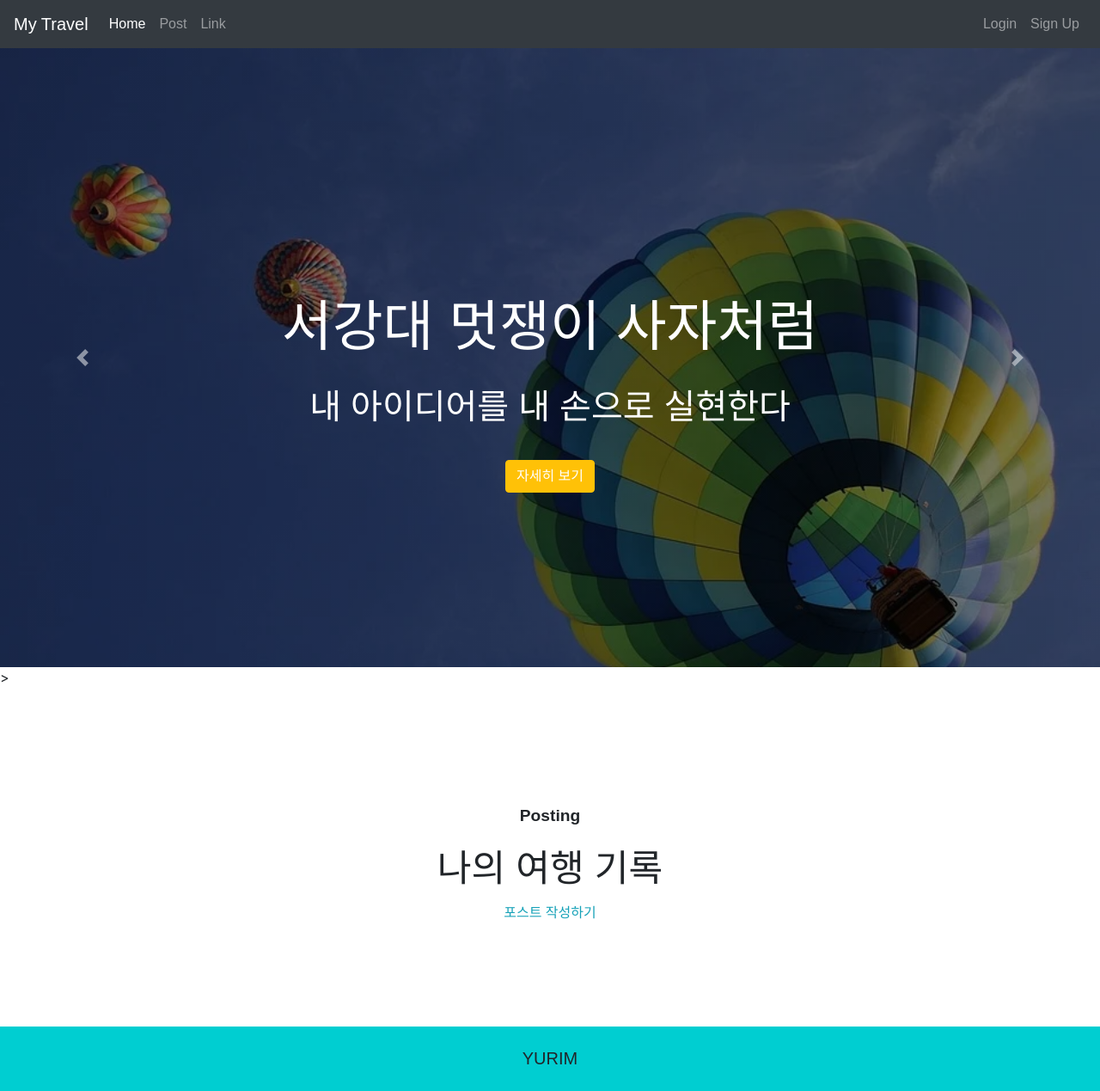
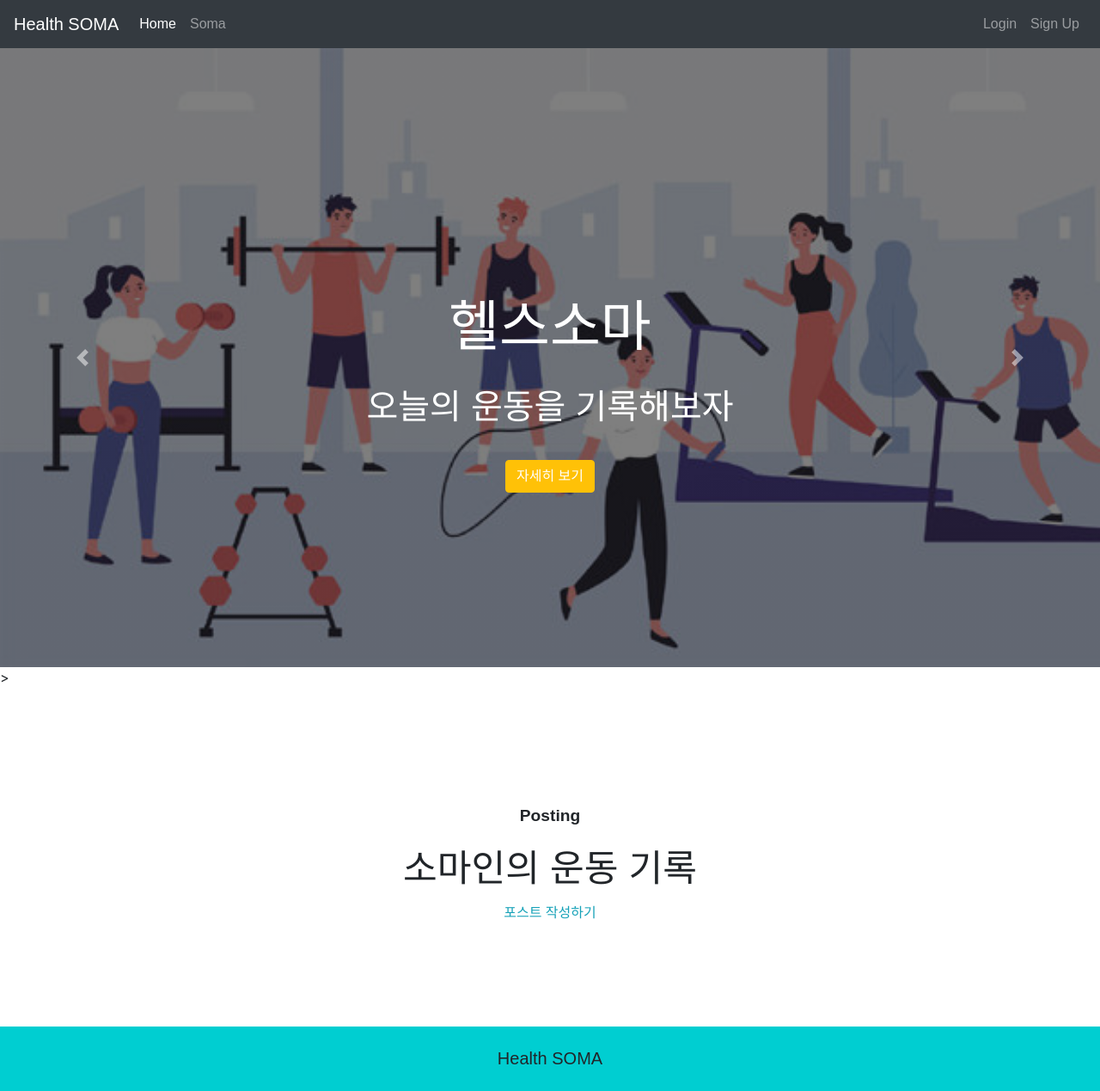
Before and after one commit to lina1919/Heatlh-SOMA, a Django app: template mydiary/templates/mydiary/home.html in a window 1280 px wide. Shown: the whole page at 86% size. Run offline with Django 3.2, Linux system fonts and the light colour scheme; the template is opened without the code that fills it, so the values that code supplies are empty; some libraries are stand-ins or nearby versions; some web fonts are replaced.

Commit message:
initial commit

```diff
--- a/mydiary/static/mydiary/css/style.css
+++ b/mydiary/static/mydiary/css/style.css
@@ -1,75 +1,98 @@
-@font-face { font-family: 'TmonMonsori'; src: url('https://cdn.jsdelivr.net/gh/projectnoonnu/noonfonts_two@1.0/TmonMonsori.woff') format('woff'); font-weight: normal; font-style: normal; }
-*{
+@font-face {
+    font-family: 'TmonMonsori';
+    src: url('https://cdn.jsdelivr.net/gh/projectnoonnu/noonfonts_two@1.0/TmonMonsori.woff') format('woff');
+    font-weight: normal;
+    font-style: normal;
+}
+
+* {
     font-family: 'TmonMonsori', sans-serif;
 }
-button:focus{
+
+button:focus {
     outline: none;
 }
-.navbar-dark .navbar-toggler{
+
+.navbar-dark .navbar-toggler {
     border: none;
 }
-#home-img1{
-    background-image: linear-gradient(rgba(0, 0, 0, 0.5), rgba(0, 0, 0, 0.5)),url(../img/air\ balloon.webp);
+
+#home-img1 {
+    background-image: linear-gradient(rgba(0, 0, 0, 0.5), rgba(0, 0, 0, 0.5)), url(../img/health1.jpg);
 }
-   #home-img2{
-    background-image: linear-gradient(rgba(0, 0, 0, 0.5), rgba(0, 0, 0, 0.5)),url(../img/maldives.webp);
+
+#home-img2 {
+    background-image: linear-gradient(rgba(0, 0, 0, 0.5), rgba(0, 0, 0, 0.5)), url(../img/health2.jpg);
     background-position: center 20%;
 }
-   #home-img3{
-    background-image: linear-gradient(rgba(0, 0, 0, 0.5), rgba(0, 0, 0, 0.5)),url(../img/santorini.webp);
+
+#home-img3 {
+    background-image: linear-gradient(rgba(0, 0, 0, 0.5), rgba(0, 0, 0, 0.5)), url(../img/health4.jpeg);
 }
-.home-img-display{
+
+.home-img-display {
     height: 90vh;
     background-image: center center;
     background-repeat: no-repeat;
     background-size: cover;
 }
-.home-caption-display{
+
+.home-caption-display {
     top: 37%;
     color: white;
 }
-.home-caption-display h1{
+
+.home-caption-display h1 {
     font-size: 4em;
 }
-.home-caption-display p{
+
+.home-caption-display p {
     font-size: 2.5em;
 }
 
 @media only screen and (max-width: 600px) {
-    .home-img-display{
+    .home-img-display {
         height: 60vh;
     }
-    .home-caption-display{
+
+    .home-caption-display {
         top: 20%;
     }
-    .posting-header{
+
+    .posting-header {
         padding: 70px 0;
     }
-    .home-caption-display h1{
+
+    .home-caption-display h1 {
         font-size: 2.7em;
     }
-    .home-caption-display p{
+
+    .home-caption-display p {
         font-size: 1.6em;
     }
-    .posting-h{
+
+    .posting-h {
         font-size: 2em;
     }
 }
- .posting-header{
+
+.posting-header {
     padding: 120px 0;
     text-align: center;
 }
 
-.posting-en{
+.posting-en {
     font-size: 1.2em;
     font-weight: 700;
     line-height: 3;
 }
-.posting-h{
+
+.posting-h {
     font-size: 2.7em;
     line-height: 1.5;
 }
-footer{
+
+footer {
     height: 75px;
     background-color: darkturquoise;
     font-size: 20px;
--- a/mydiary/templates/mydiary/base.html
+++ b/mydiary/templates/mydiary/base.html
@@ -1,19 +1,24 @@
 {% load static %}
 <html>
+
 <head>
   <meta charset="utf-8">
   <meta name="viewport" content="width=device-width, initial-scale=1, shrink-to-fit=no">
 
   <title>Mypage</title>
 
-        <link rel="stylesheet" href="https://stackpath.bootstrapcdn.com/bootstrap/4.4.1/css/bootstrap.min.css" integrity="sha384-Vkoo8x4CGsO3+Hhxv8T/Q5PaXtkKtu6ug5TOeNV6gBiFeWPGFN9MuhOf23Q9Ifjh" crossorigin="anonymous">
+  <link rel="stylesheet" href="https://stackpath.bootstrapcdn.com/bootstrap/4.4.1/css/bootstrap.min.css"
+    integrity="sha384-Vkoo8x4CGsO3+Hhxv8T/Q5PaXtkKtu6ug5TOeNV6gBiFeWPGFN9MuhOf23Q9Ifjh" crossorigin="anonymous">
   <link rel="stylesheet" href="{% static 'mydiary/css/style.css' %}">
 </head>
+
 <body>
+
   <head>
     <nav class="navbar navbar-expand-lg navbar-dark bg-dark">
-                <a class="navbar-brand" href="#">My Travel</a>
-                <button class="navbar-toggler" type="button" data-toggle="collapse" data-target="#navbarNav" aria-controls="navbarNav" aria-expanded="false" aria-label="Toggle navigation">
+      <a class="navbar-brand" href="#">Health SOMA</a>
+      <button class="navbar-toggler" type="button" data-toggle="collapse" data-target="#navbarNav"
+        aria-controls="navbarNav" aria-expanded="false" aria-label="Toggle navigation">
         <span class="navbar-toggler-icon"></span>
       </button>
       <div class="collapse navbar-collapse justify-content-start" id="navbarNav">
@@ -22,10 +27,7 @@
             <a class="nav-link" href="{% url 'home' %}">Home <span class="sr-only">(current)</span></a>
           </li>
           <li class="nav-item">
-                      <a class="nav-link" href="#">Post</a>
-                    </li>
-                    <li class="nav-item">
-                      <a class="nav-link" href="#">Link</a>
+            <a class="nav-link" href="https://www.swmaestro.org/sw/main/main.do">Soma</a>
           </li>
         </ul>
       </div>
@@ -59,9 +61,16 @@
   {% block content %}
   {% endblock %}
 
-        <script src="https://code.jquery.com/jquery-3.4.1.slim.min.js" integrity="sha384-J6qa4849blE2+poT4WnyKhv5vZF5SrPo0iEjwBvKU7imGFAV0wwj1yYfoRSJoZ+n" crossorigin="anonymous"></script>
-        <script src="https://cdn.jsdelivr.net/npm/popper.js@1.16.0/dist/umd/popper.min.js" integrity="sha384-Q6E9RHvbIyZFJoft+2mJbHaEWldlvI9IOYy5n3zV9zzTtmI3UksdQRVvoxMfooAo" crossorigin="anonymous"></script>
-        <script src="https://stackpath.bootstrapcdn.com/bootstrap/4.4.1/js/bootstrap.min.js" integrity="sha384-wfSDF2E50Y2D1uUdj0O3uMBJnjuUD4Ih7YwaYd1iqfktj0Uod8GCExl3Og8ifwB6" crossorigin="anonymous"></script>
+  <script src="https://code.jquery.com/jquery-3.4.1.slim.min.js"
+    integrity="sha384-J6qa4849blE2+poT4WnyKhv5vZF5SrPo0iEjwBvKU7imGFAV0wwj1yYfoRSJoZ+n"
+    crossorigin="anonymous"></script>
+  <script src="https://cdn.jsdelivr.net/npm/popper.js@1.16.0/dist/umd/popper.min.js"
+    integrity="sha384-Q6E9RHvbIyZFJoft+2mJbHaEWldlvI9IOYy5n3zV9zzTtmI3UksdQRVvoxMfooAo"
+    crossorigin="anonymous"></script>
+  <script src="https://stackpath.bootstrapcdn.com/bootstrap/4.4.1/js/bootstrap.min.js"
+    integrity="sha384-wfSDF2E50Y2D1uUdj0O3uMBJnjuUD4Ih7YwaYd1iqfktj0Uod8GCExl3Og8ifwB6"
+    crossorigin="anonymous"></script>
 </body>
-    <footer>YURIM</footer>
+<footer>Health SOMA</footer>
+
 </html>
--- a/mydiary/templates/mydiary/home.html
+++ b/mydiary/templates/mydiary/home.html
@@ -1,12 +1,12 @@
-{% extends  'mydiary/base.html' %}
+{% extends 'mydiary/base.html' %}
 {% block content %}
 {% load static %}
 
 <div id="carouselExampleControls" class="carousel slide" data-ride="carousel">
   <div class="carousel-inner">
     <div class="carousel-caption home-caption-display">
-            <h1 class="pb-3">서강대 멋쟁이 사자처럼</h4>
-            <p class="pb-3">내 아이디어를 내 손으로 실현한다</p>
+      <h1 class="pb-3">헬스소마</h4>
+        <p class="pb-3">오늘의 운동을 기록해보자</p>
         <a href="#" class="btn btn-warning text-white">자세히 보기</a>
     </div>
     <div id="home-img1" class="carousel-item home-img-display active">
@@ -27,6 +27,7 @@
 </div>
 <!DOCTYPE html>>
 <html lang="kor">
+
 <head>
   <meta charset="utf-8">
   <title>Home</title>
@@ -35,7 +36,7 @@
 <main>
   <header class="posting-header">
     <span class="posting-en">Posting</span>
-        <h2 class="posting-h">나의 여행 기록</h2>
+    <h2 class="posting-h">소마인의 운동 기록</h2>
     <a class="text-info" href="{% url 'new' %}">포스트 작성하기</a>
   </header>
 
@@ -44,7 +45,7 @@
       {% for post in posts_list %}
       <div class="col-lg-4 col-12 pb-5">
         <div class="card">
-                    <img src="{% static 'mydiary/img/picture.jpg' %}" class="card-img-top" alt="picture">
+          <img src="{% static 'mydiary/img/picture.png' %}" class="card-img-top" alt="picture">
           <div class="card-body">
             <h5 class="card-title">{{ post.title }}</h5>
             <p class="card-text">{{ post.body }}</p>
@@ -57,5 +58,6 @@
   </div>
 </main>
 </body>
+
 </html>
 {% endblock %}
```
Also changed, not shown: mydiary/templates/mydiary/new.html (+6 -3 lines), mydiary/static/mydiary/img/Picture.png (added), mydiary/static/mydiary/img/air balloon.webp (deleted), mydiary/static/mydiary/img/health1.jpg (added), mydiary/static/mydiary/img/health2.jpg (added), mydiary/static/mydiary/img/health3.jpeg (added), mydiary/static/mydiary/img/health4.jpeg (added), mydiary/static/mydiary/img/maldives.webp (deleted), mydiary/static/mydiary/img/picture.JPG (deleted), mydiary/static/mydiary/img/santorini.webp (deleted), 1 other file. Lines whose indentation alone changed are shown as unchanged.
